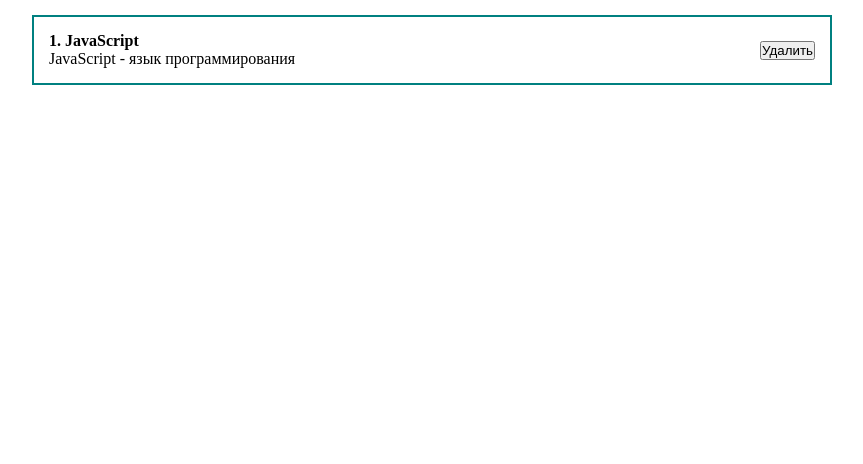
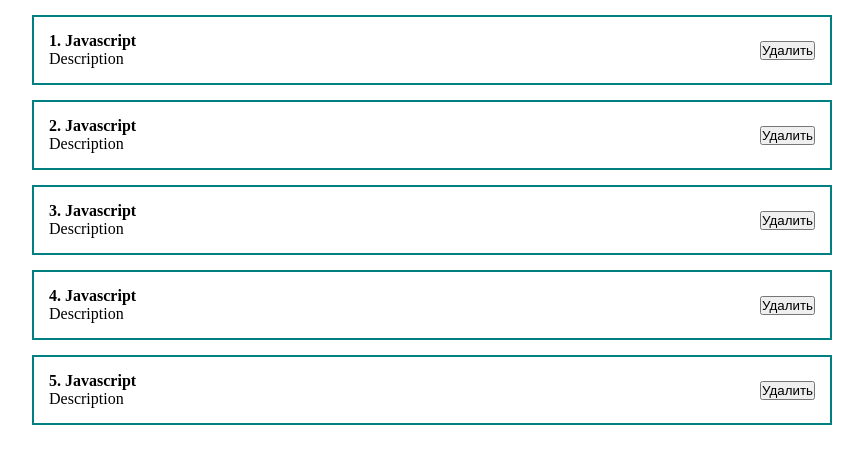
Before and after one commit to sas2job/my-react-app, a React (Create React App) app: page / in a window 1280 px wide. Shown: the top 464 px of the page, without its empty margins (208-1071 px from the left). Built offline with nearby package versions, Linux system fonts and the light colour scheme.

Commit message:
Props. Arguments of  component

```diff
--- a/src/App.js
+++ b/src/App.js
@@ -1,23 +1,18 @@
 import React, { useState } from 'react';
 import ClassCounter from './components/ClassCounter';
 import Counter from "./components/Counter";
+import PostItem from './components/PostItem';
 import './styles/App.css';
 function App() {
   const [value, setValue] = useState('Text in input')
 
   return (
     <div className="App">
-      <div className="post">
-        <div className="post__content">
-          <strong>1. JavaScript</strong>
-          <div>
-            JavaScript - язык программирования
-          </div>
-        </div>
-        <div className="post__btn">
-          <button>Удалить</button>
-        </div>
-      </div>
+      <PostItem post={{id: 1, title: 'Javascript', body: 'Description'}}/>
+      <PostItem post={{id: 2, title: 'Javascript', body: 'Description'}}/>
+      <PostItem post={{id: 3, title: 'Javascript', body: 'Description'}}/>
+      <PostItem post={{id: 4, title: 'Javascript', body: 'Description'}}/>
+      <PostItem post={{id: 5, title: 'Javascript', body: 'Description'}}/>
     </div>
   );
 }
--- /dev/null
+++ b/src/components/PostItem.jsx
@@ -0,0 +1,19 @@
+import React from 'react';
+
+const PostItem = (props) => {
+  return (
+    <div className="post">
+      <div className="post__content">
+        <strong>{props.post.id}. {props.post.title}</strong>
+        <div>
+          {props.post.body}
+        </div>
+      </div>
+      <div className="post__btn">
+        <button>Удалить</button>
+      </div>
+    </div>
+  );
+};
+
+export default PostItem;
```
